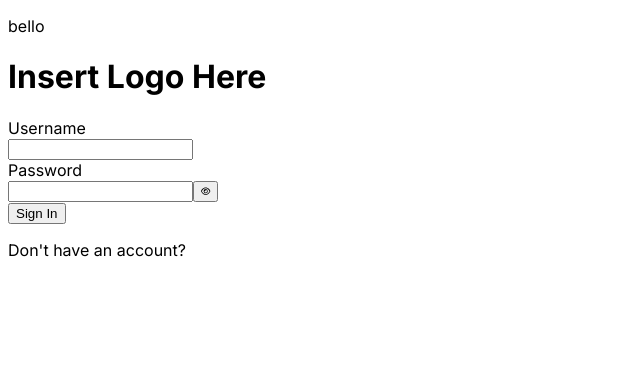
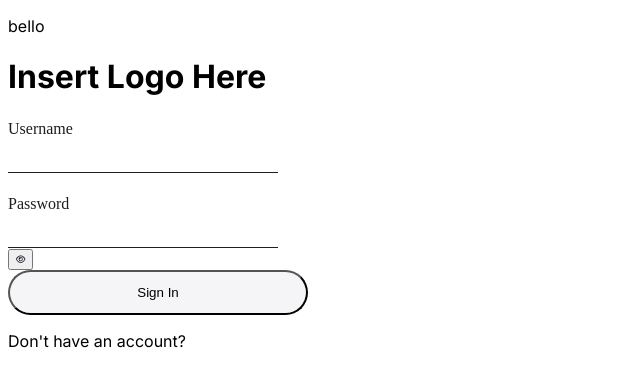
Before and after one commit to acmucsd-projects/fa23-podmates-hack-team-1, a Next.js app in the folder client/: page / in a window 1280 px wide. Shown: the top 386 px of the page, without its empty margins (0-640 px from the left). Built offline with nearby package versions, Linux system fonts and the light colour scheme.

Commit message:
Update sign in form CSS front-end

```diff
--- a/client/src/app/components/SignInForm/SignInForm.css
+++ b/client/src/app/components/SignInForm/SignInForm.css
@@ -0,0 +1,46 @@
+label {
+    color: #1E1E1E;
+    text-align: center;
+    font-family: SF Pro;
+    font-size: 16px;
+    font-style: normal;
+    font-weight: 400;
+    line-height: normal;
+}
+
+.sign-in-input {
+    color: #1E1E1E;
+    font-family: SF Pro;
+    font-size: 14px;
+    font-style: normal;
+    font-weight: 400;
+    line-height: normal;
+
+    display: flex;
+    width: 266px;
+    height: 32px;
+    flex-direction: column;
+    justify-content: center;
+    flex-shrink: 0;
+
+    border: none;
+    outline: none;
+    border-bottom: 1px solid;
+
+}
+
+.sign-in-btn {
+    width: 300px;
+    height: 45px;
+    flex-shrink: 0;
+    border-radius: 25px;
+    background: #F5F4F6;
+}
+
+.visibility-btn {
+    /* display: flex;
+    justify-content: center;
+    align-items: center;
+    flex-shrink: 0; */
+    color: #181724;
+}
```
